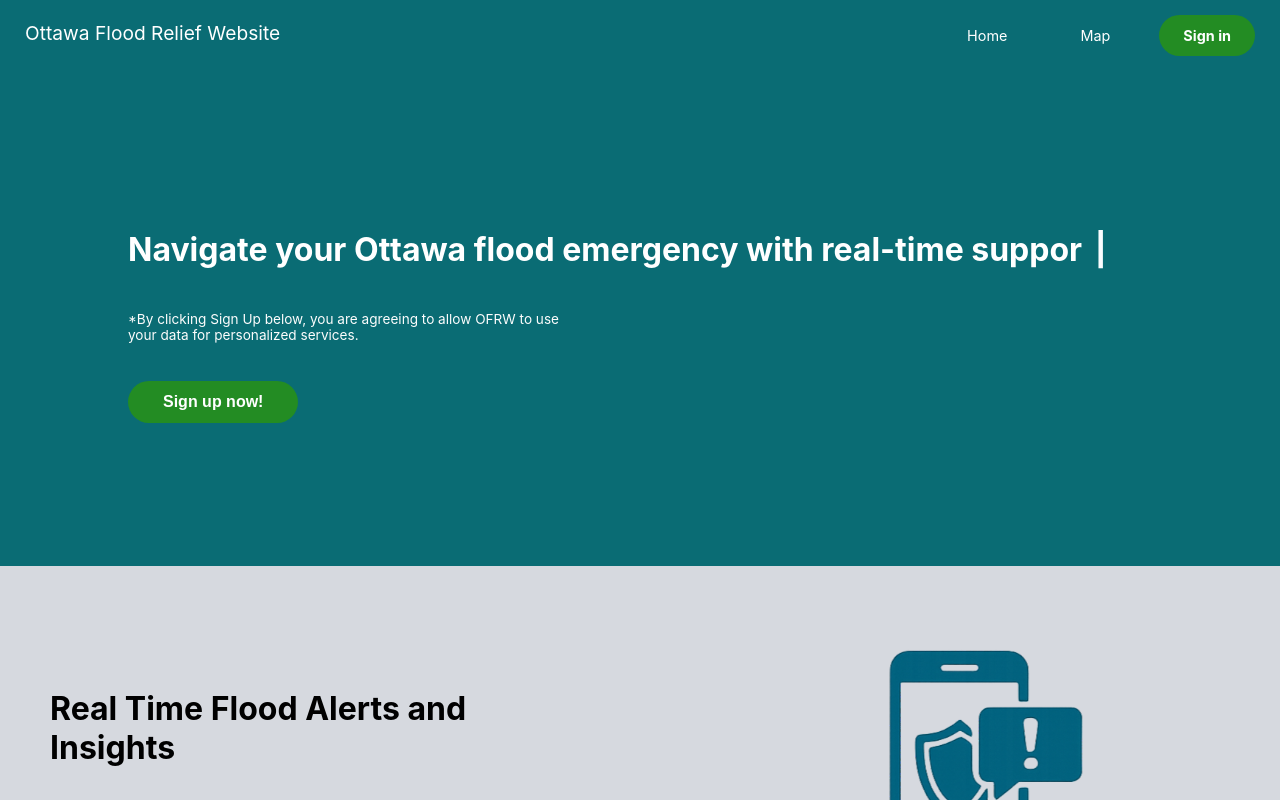
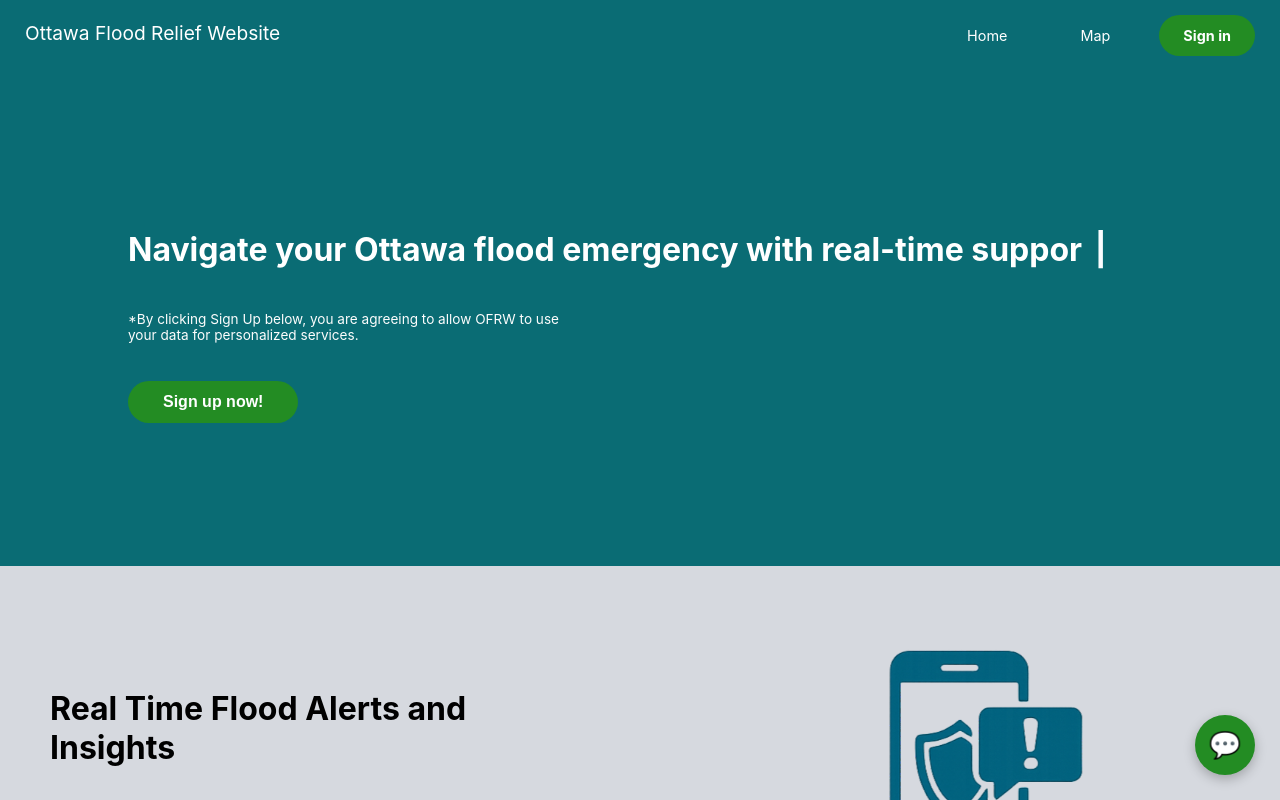
Before and after one commit to nickal06/Ottawa-Flood-Relief, a React (Vite) app in the folder Ottawa Flood Relief Website/: page /home in a window 1280 px wide. Shown: the top 800 px of the page. Built offline with nearby package versions, Linux system fonts and the light colour scheme.

Commit message:
Started the AI chat widget

```diff
--- a/Ottawa Flood Relief Website/src/App.jsx
+++ b/Ottawa Flood Relief Website/src/App.jsx
@@ -3,6 +3,7 @@ import { Home } from "./pages/home";
 import { Map } from "./pages/map";
 import { InfoSection } from "./components/info-section";
 import { BrowserRouter, Routes, Route } from "react-router-dom";
+import { AIChatWidget } from "./components/AI-chat-widget";
 
 export function App() {
   return (
@@ -14,6 +15,7 @@ export function App() {
           <Route path="/map" element={<Map/>} />
         </Routes>
       </BrowserRouter>
+      <AIChatWidget />
     </>
   );
 }
--- /dev/null
+++ b/Ottawa Flood Relief Website/src/components/AI-chat-widget.css
@@ -0,0 +1,37 @@
+.floaitng-chat-button {
+  position: fixed;
+  bottom: 25px;
+  right: 25px;
+  width: 60px;
+  height: 60px;
+  border-radius: 50%;
+  background-color: rgb(35, 140, 35);
+  color: #ffffff;
+  font-size: 26px;
+  border: none;
+  cursor: pointer;
+  box-shadow: 0 4px 12px rgba(0, 0, 0, 0.25);
+  z-index: 9999;
+  display: flex;
+  align-items: center;
+  justify-content: center;
+}
+
+.floaitng-chat-button:hover {
+  background-color: #0056b3;
+  transform: scale(1.05);
+}
+
+.ai-chat-widget {
+  position: fixed !important;
+  bottom: 95px !important;
+  right: 25px !important;
+  z-index: 99999 !important;
+  width: 350px;
+  height: 480px;
+  background-color: #ffffff;
+  border-radius: 12px;
+  box-shadow: 0 8px 24px rgba(0, 0, 0, 0.25);
+  display: flex;
+  flex-direction: column;
+}
--- /dev/null
+++ b/Ottawa Flood Relief Website/src/components/AI-chat-widget.jsx
@@ -0,0 +1,57 @@
+import { useState, useRef, useEffect } from "react";
+import "./AI-chat-widget.css";
+
+
+export function AIChatWidget() {
+
+  const [ isOpen, setIsOpen ] = useState(false);
+
+  function toggleChat() {
+    setIsOpen(!isOpen);
+  }
+
+
+  return (
+    <>
+      <button className="floaitng-chat-button" onClick={toggleChat} aria-label="Open AI Chat Widget">
+        💬
+      </button>
+
+      { isOpen && (
+        <div className="ai-chat-widget">
+          <div className="chat-widget-header-container">
+
+            <h1
+              className="chat-widget-title">
+                Navigator
+            </h1>
+            <button
+              className="close-button"
+              onClick={toggleChat}
+              aria-label="Close AI Chat Widget">
+                  X
+              </button>
+          </div>
+
+          <div className="chat-widget-messages">
+            <p> Placeholder (use array state variable to store message history) </p>
+
+          </div>
+
+          // add autoscroll ref to the messages container and useEffect to scroll to bottom when new messages are added
+
+          <form className="chat-widget-input-container">
+            <input
+              type="text"
+              placeholder="Type your message..."
+              className="chat-widget-input"
+            />
+            <button className="chat-widget-send-button">
+              ➤
+            </button>
+          </form>
+        </div>
+      )}
+    </>
+  )
+}
```
Also changed, not shown: Ottawa Flood Relief Website/src/components/AI-pop-up.jsx (deleted).
